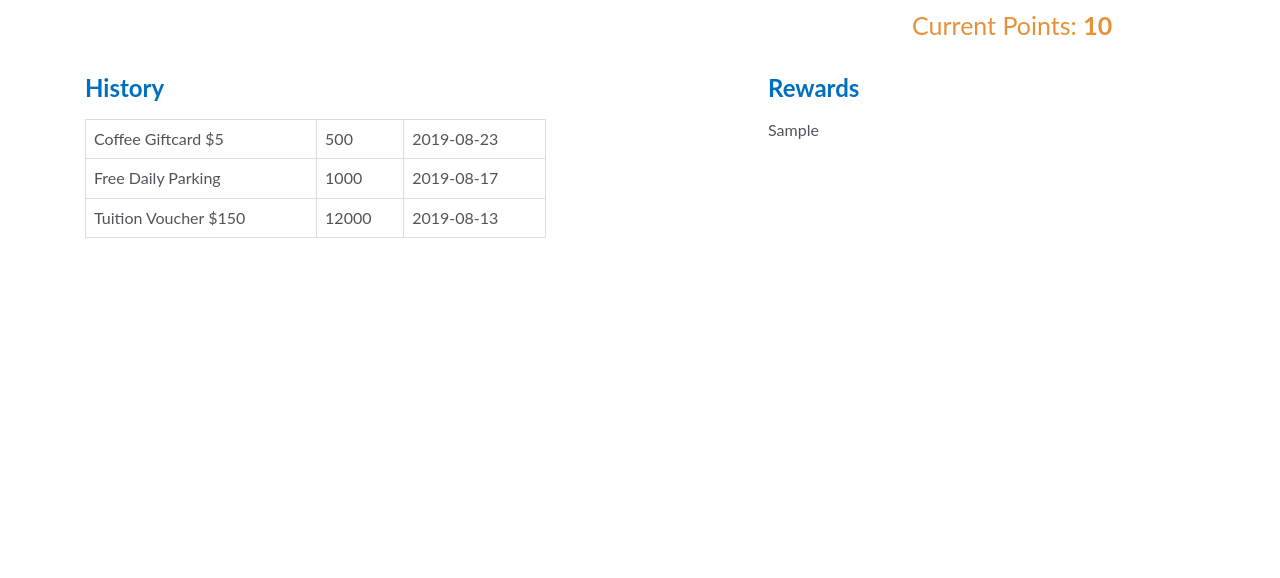
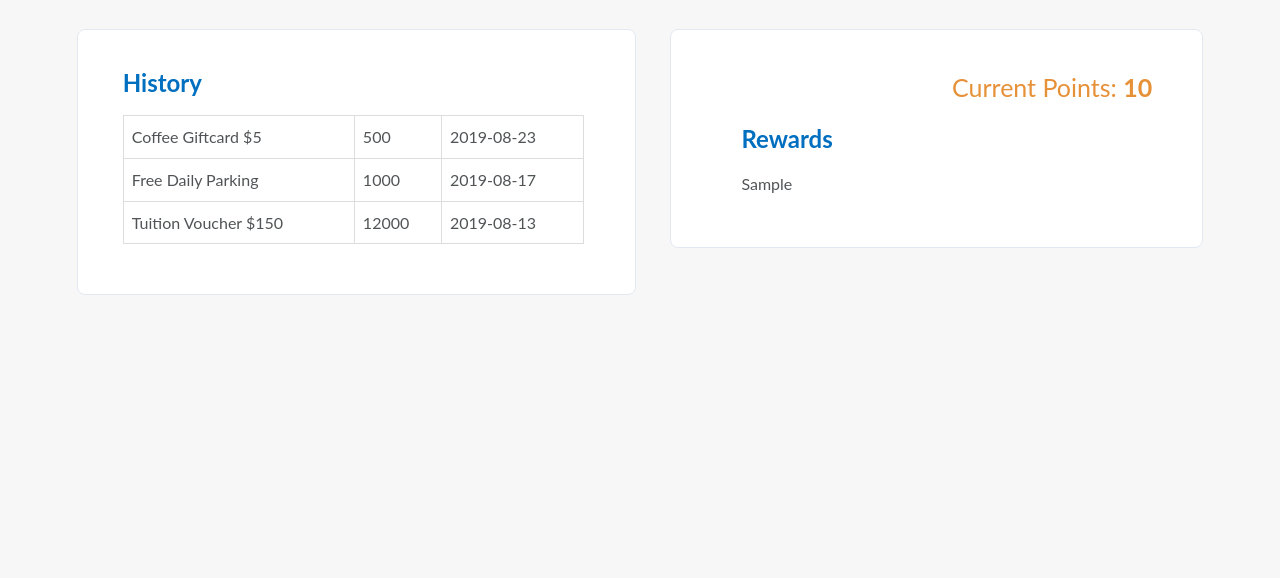
Before and after one commit to kickstart-bcit/kickstart, a Node project: template views/rewards.hbs in a window 1280 px wide. Shown: the part 133-711 px from the top of the page. Run offline with Node 20 templates, Linux system fonts and the light colour scheme; the template is opened without the code that fills it: most values are stand-ins (such as "Sample title", 1, 10 or a date in 2020).

Commit message:
change styling for other pages

```diff
--- a/css/rewards.css
+++ b/css/rewards.css
@@ -1,3 +1,8 @@
+body {
+    background-color: #F7F7F7;
+}
+
+
 #pointsbox {
 	position: relative;
 	float: right;
@@ -23,20 +28,48 @@
 }
 
 #rewardsleft {
+
 	width:40%;
 	float:left;
 	padding-top: 20px;
-	padding-left: 85px;
-	padding-bottom: 100px;
+	padding-left: 45px;
+	padding-bottom: 50px;
+
+	position: relative;
+    margin: 2%;
+    margin-top: 50px;
+    height: auto;
+    line-height: 1.6rem;
+    border-radius: .5rem;
+    border-style: solid;
+    border-width: 0.5px;
+    border-color: #e1e8f2;
+    left: 4vw;
+    background-color: white;
 
 
 }
 
 #rewardsright {
-	width:40%;
+	width:36%;
 	float:right;
 	padding-top: 20px;
-	padding-bottom: 100px;
+
+	padding-left: 70px;
+	padding-bottom: 50px;
+	right: 4vw;
+
+	position: relative;
+
+	margin: 2%;
+    margin-top: 50px;
+    height: auto;
+    line-height: 1.6rem;
+    border-radius: .5rem;
+    border-style: solid;
+    border-width: 0.5px;
+    border-color: #e1e8f2;
+    background-color: white;
 }
 
 
@@ -62,3 +95,25 @@
   padding: 8px;
 }
 #rewardstb tr:hover {background-color: #f4f4f4;}
+
+
+
+/* width */
+::-webkit-scrollbar {
+  width: 10px;
+}
+
+/* Track */
+::-webkit-scrollbar-track {
+  background: #f1f1f1;
+}
+
+/* Handle */
+::-webkit-scrollbar-thumb {
+  background: #888;
+}
+
+/* Handle on hover */
+::-webkit-scrollbar-thumb:hover {
+  background: #555;
+}
--- a/views/rewards.hbs
+++ b/views/rewards.hbs
@@ -14,11 +14,11 @@
 	    {{> navigation}}
 
 	    <div id="contentDiv">
-          <div id="redeempointsbox">
+          <!-- <div id="redeempointsbox">
               <div id="pointsbox" style="font-size: 25px;color: #e69138">
                   Current Points: <b>{{userPoints}}</b>
               </div>
-          </div>
+          </div> -->
 
 	        <div id="rewardsleft">
             <h2 style="color: #006fbf">History</h2>
@@ -42,6 +42,9 @@
 	        </div>
 
 	        <div id="rewardsright">
+            <p style="font-size: 25px; color: #e69138; text-align: right; padding-right: 50px;">
+                  Current Points: <b>{{userPoints}}</b>
+              </p>
 	        	<h2 style="color: #006fbf">Rewards</h2>
 
                 <table id="rewardstb">
```
Also changed, not shown: css/events.css (+6 -3 lines), css/main.css (+22 -30 lines), views/main.hbs (+6 -6 lines).
